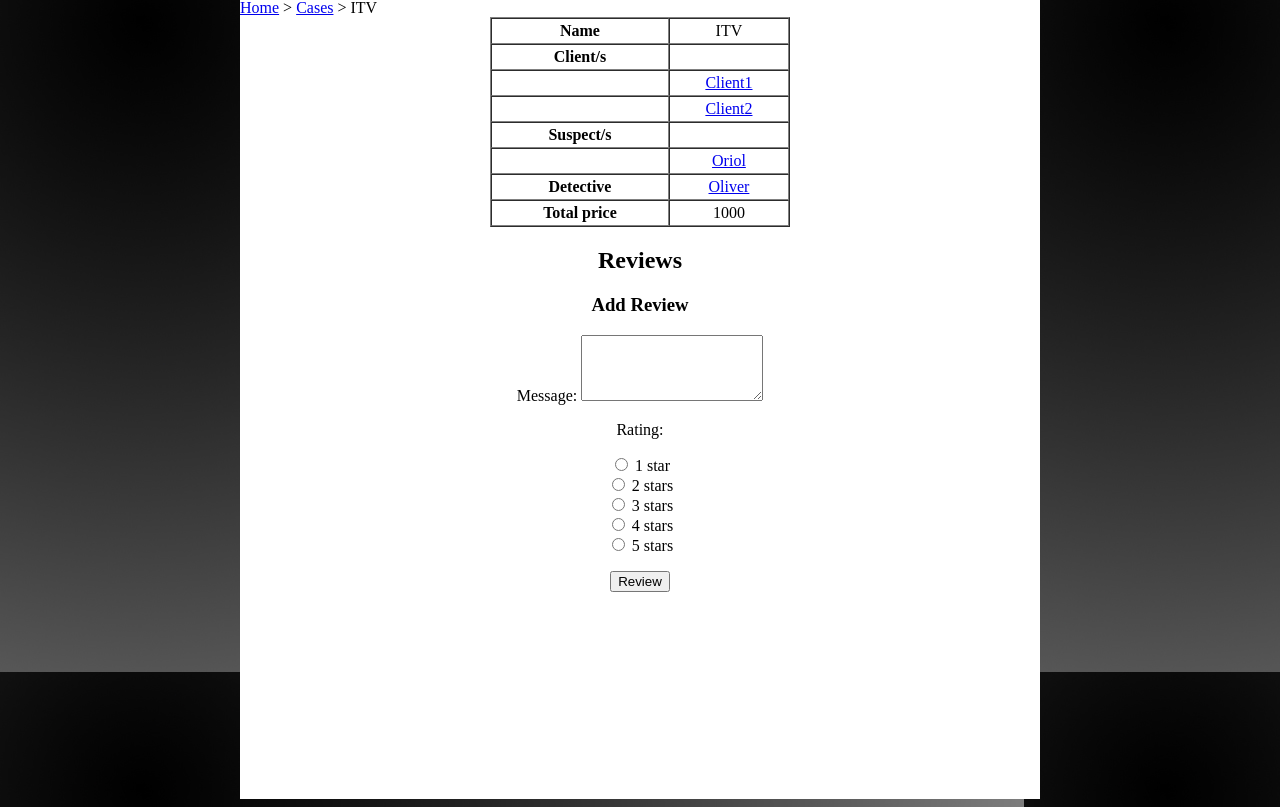
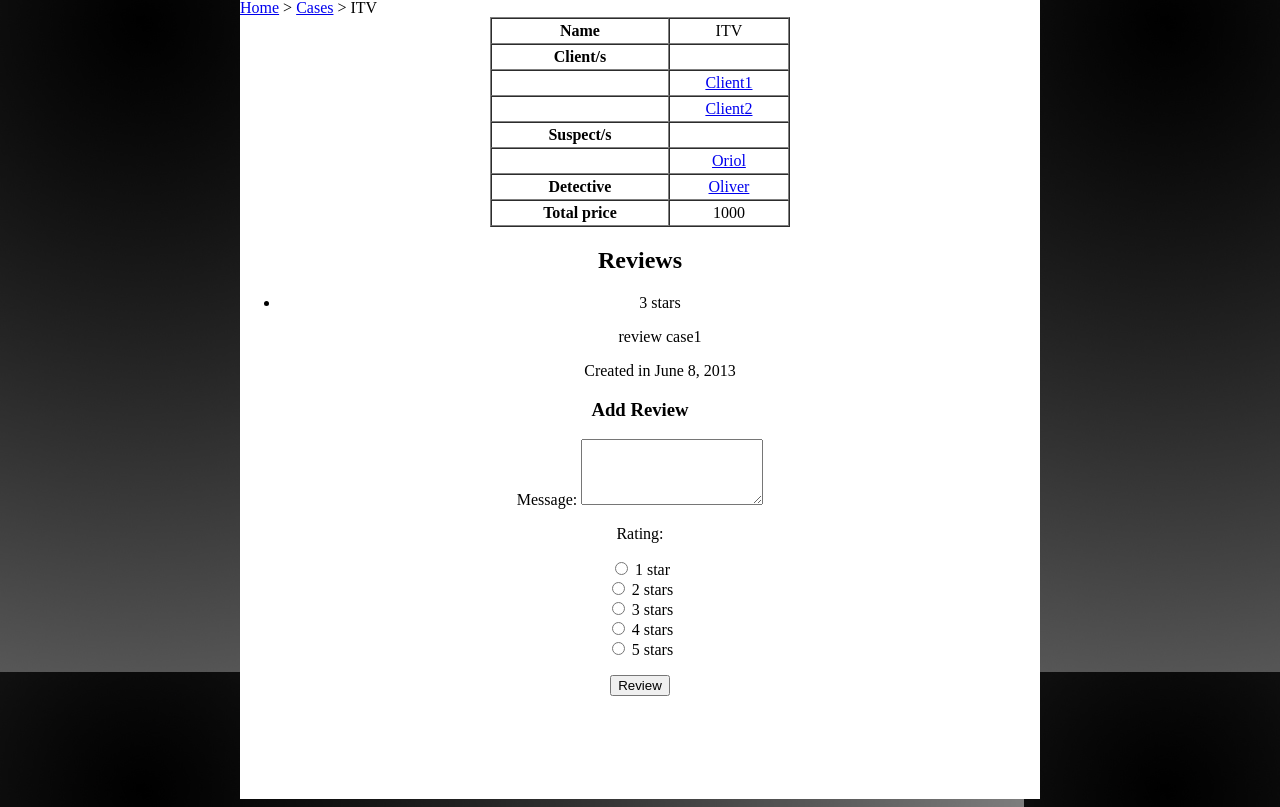
Before and after one commit to xbs1/Espionatge, a Django app: page /cases/1/ in a window 1280 px wide. Shown: the part 96-903 px from the top of the page. Run offline with Django 3.2, Linux system fonts and the light colour scheme; data comes from the database, SQL or seed files in the repository; parts of the project's set-up code (start-up, migrations or seed data) failed here and were passed over; some libraries are stand-ins or nearby versions.

Commit message:
Noo es mostren els reviews perquè no s'ha implementat correctament el bucle. Per exemple, a case.html hauria de ser {% for review in case.casereview_set.all %}

```diff
--- a/appEspionatge/templates/case.html
+++ b/appEspionatge/templates/case.html
@@ -60,7 +60,7 @@
 
 	<h2>Reviews</h2>
 	<ul>
-		{% for review in case.reviews %}
+		{% for review in case.casereview_set.all %}
 			<li>
 				<p>{{ review.rating }} star{{ review.rating|pluralize }}</p>
 				<p>{{ review.comment }}</p>
```
